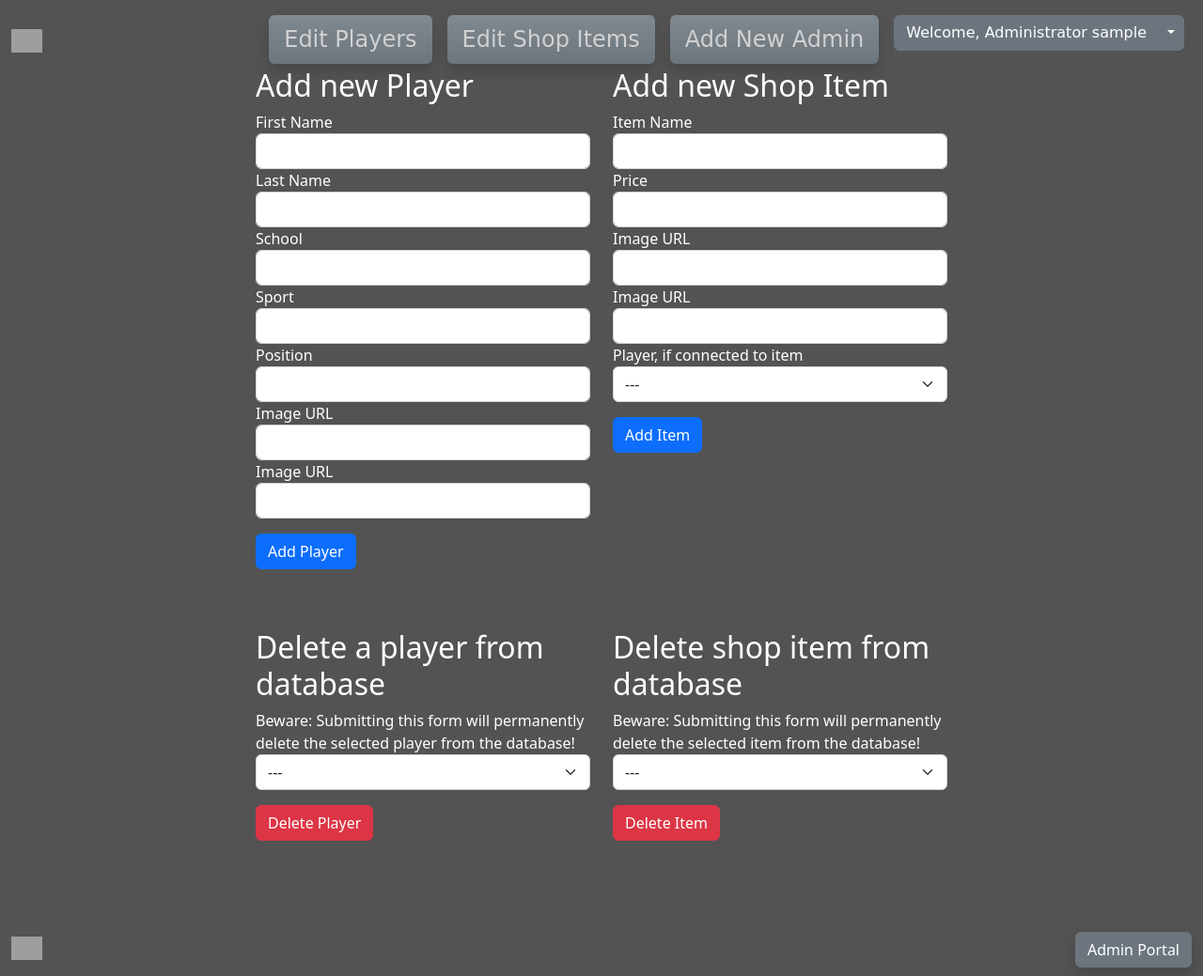
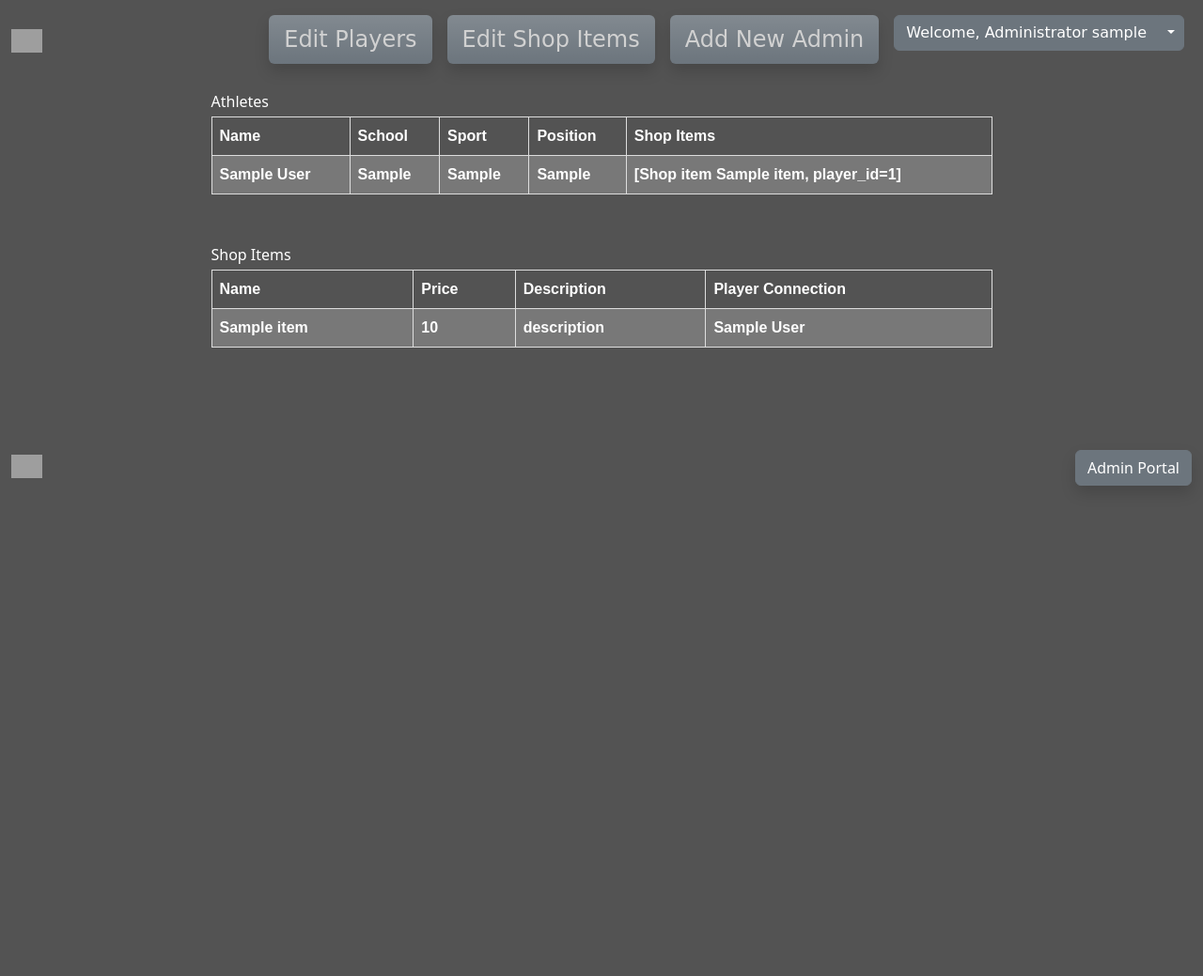
Before and after one commit to seanthewonderful/oncoor_sample, a Flask app: page /admin in a window 1280 px wide. Shown: the whole page at 94% size. After the commit the page ends 517 px from the top, so only its background shows below. Run offline with Flask 2, Linux system fonts and the light colour scheme; a user stored in the database is signed in; tables that the repository leaves empty hold one stand-in row (values such as "Sample post"); lists and menus that the app fills with data are empty; parts of the project's set-up code (start-up, migrations or seed data) failed here and were passed over; some libraries are stand-ins or nearby versions; some web fonts are replaced; grey boxes are pictures that could not be loaded.

Commit message:
reformat admin portal

```diff
--- a/src/__init__.py
+++ b/src/__init__.py
@@ -7,7 +7,7 @@ from werkzeug.security import generate_password_hash, check_password_hash
 from flask_sqlalchemy import SQLAlchemy
 from os import environ
 from src.forms import AddPlayer, AddShopItem, DeletePlayer, DeleteShopItem, RegisterForm, LoginForm
-from src.models import db, connect_to_db, app, Player, ShopItem, Admin
+from src.models import db, connect_to_db, app, Player, ShopItem, Admin, get_player
 import random
 
 
@@ -62,8 +62,6 @@ def shop():
 @app.route("/shop_item/<name>", methods=["GET", "POST"])
 def shop_item(name):
     item = ShopItem.query.filter_by(name=name).first()
-    def get_player(id):
-        return Player.query.get(id)
     return render_template('shop_item.html',
                            item=item,
                            get_player=get_player)
@@ -95,7 +93,8 @@ def admin():
                             delete_player_form=delete_player_form,
                             delete_shop_item_form=delete_shop_item_form,
                             players=Player.query.all(),
-                            shop_items=ShopItem.query.all())
+                            shop_items=ShopItem.query.all(),
+                            get_player=get_player)
     return redirect(url_for('admin_login'))
 
 
--- a/src/models.py
+++ b/src/models.py
@@ -57,6 +57,9 @@ class ShopItem(db.Model):
 player_data = Player.query.all()
 shop_items = ShopItem.query.all()
 
+def get_player(id):
+    return Player.query.get(id)
+
 def get_admin(admin_id):
     return Admin.query.get(admin_id)
 
--- a/src/static/css/styles.css
+++ b/src/static/css/styles.css
@@ -650,3 +650,18 @@ animation-delay: 3s;
 .shop-item-container {
     z-index: 5;
 }
+table {
+    font-family: arial, sans-serif;
+    border-collapse: collapse;
+    width: 100%;
+  }
+
+td, th {
+    border: 1px solid #dddddd;
+    text-align: left;
+    padding: 8px;
+}
+
+tr:nth-child(even) {
+    background-color: #787878;
+}
--- a/src/templates/admin.html
+++ b/src/templates/admin.html
@@ -15,6 +15,54 @@
         {% endif %}
     {% endwith %}
 </div>
+
+<div class="container my-5 text-white">
+    <div class="row py-4 justify-content-center">
+        <div class="col-9 my-4">
+            <table class="my-1">Athletes
+                <tr>
+                    <th>Name</th>
+                    <th>School</th>
+                    <th>Sport</th>
+                    <th>Position</th>
+                    <th>Shop Items</th>
+                </tr>
+                {% for player in players %}
+                <tr>
+                    <th>{{ player.first_name }} {{ player.last_name }}</th>
+                    <th>{{ player.school }}</th>
+                    <th>{{ player.sport }}</th>
+                    <th>{{ player.position }}</th>
+                    <th>{{ player.shop_items }}</th>
+                </tr>
+                {% endfor %}
+            </table>
+        </div>
+        <div class="col-9 my-4">
+            <table class="my-1">Shop Items
+                <tr>
+                    <th>Name</th>
+                    <th>Price</th>
+                    <th>Description</th>
+                    <th>Player Connection</th>
+                </tr>
+                {% for item in shop_items %}
+                <tr>
+                    <th>{{ item.name }}</th>
+                    <th>{{ item.price }}</th>
+                    <th>description</th>
+                    {% if item.player_id %}
+                    <th>{{ get_player(item.player_id).first_name }} {{ get_player(item.player_id).last_name }}</th>
+                    {% endif %}
+                </tr>
+                {% endfor %}
+            </table>
+        </div>
+    </div>
+</div>
+
+
+<!--
 
 <div class="container my-5 text-white">
     <div class="row py-4 justify-content-center">
@@ -105,6 +153,6 @@
             </div>
         </form>
     </div>
-</div>
+</div> -->
 
 {% endblock %}
--- a/src/templates/navbar.html
+++ b/src/templates/navbar.html
@@ -41,7 +41,7 @@
               <a class="nav-link" href="#">Welcome, Administrator</a>
             </li>
 
-            {% elif request.url_rule.endpoint == 'admin' %}
+            {% elif request.url_rule.endpoint == 'admin' or request.url_rule.endpoint == 'admin_register' %}
 
             <li class="nav-item p-2">
               <a class="nav-link shadow bg-secondary bg-gradient" href="{{ url_for('edit_player') }}">Edit Players</a>
```
